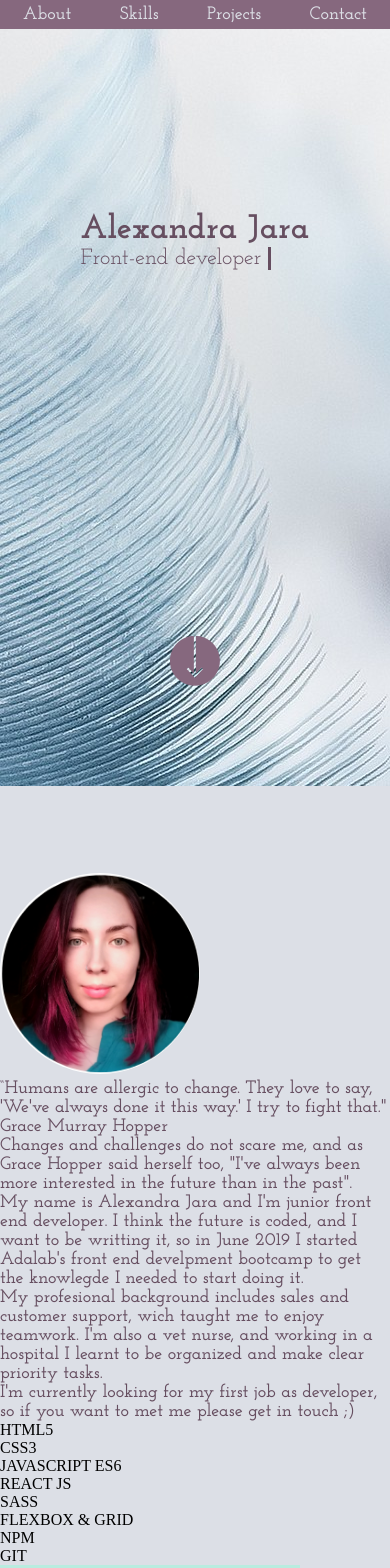
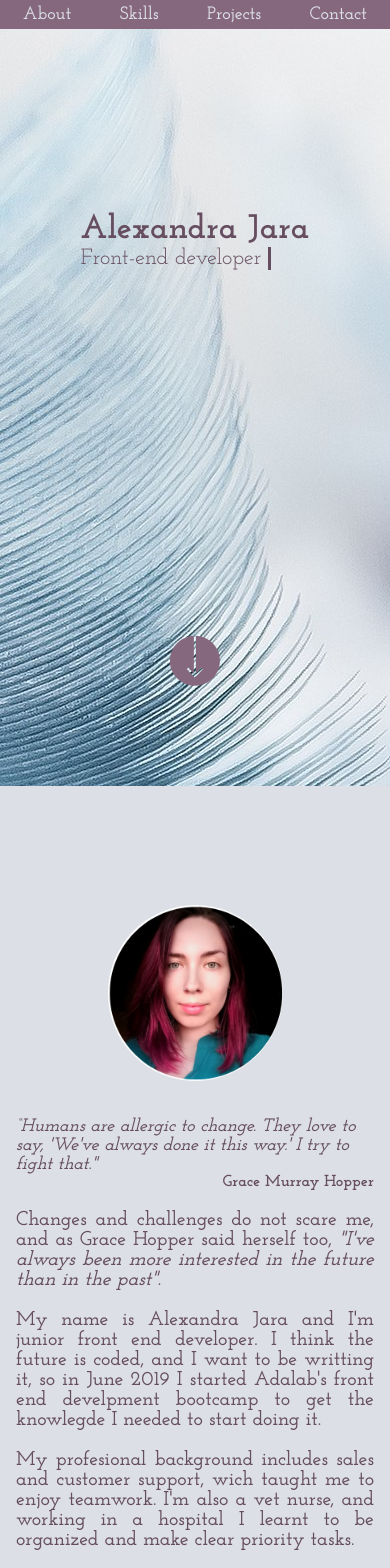
Before and after one commit to alexandrajaramz/portfolio, a React (Create React App) app: page / in a window 390 px wide. Shown: the top 1568 px of the page. Built offline with nearby package versions, Linux system fonts and the light colour scheme.

Commit message:
Bio for mobile done

```diff
--- a/src/components/Bio.js
+++ b/src/components/Bio.js
@@ -8,6 +8,7 @@ const Bio = () => {
       <div className="about__img-wrapper">
         <img className="about__img" src={alex} alt="Fotografía de Alexandra"/>
       </div>
+      <div className="about__text-wrapper">
         <div className="about__quote-wrapper">
           <p className="about__quote">
             “Humans are allergic to change. They love to say, 'We've always done it this way.' I try to fight that."
@@ -17,18 +18,19 @@ const Bio = () => {
           </p>
         </div>
         <div className="about__pitch-wrapper">
-        <p className="about__pitch-element">
-          Changes and challenges do not scare me, and as Grace Hopper said herself too, "I've always been more interested in the future than in the past".
+        <p className="about__pitch-element pitch-changes">
+          Changes and challenges do not scare me, and as Grace Hopper said herself too,<span className="future-quote"> "I've always been more interested in the future than in the past"</span>.
         </p>
-        <p className="about__pitch-element">
+        <p className="about__pitch-element pitch-name">
           My name is Alexandra Jara and I'm junior front end developer. I think the future is coded, and I want to be writting it, so in June 2019 I started Adalab's front end develpment bootcamp to get the knowlegde I needed to start doing it.
         </p>
-        <p className="about__pitch-element">
+        <p className="about__pitch-element pitch-bg">
           My profesional background includes sales and customer support, wich taught me to enjoy teamwork. I'm also a vet nurse, and working in a hospital I learnt to be organized and make clear priority tasks.
         </p>
-        <p className="about__pitch-element">
+        <p className="about__pitch-element pitch-job">
           I'm currently looking for my first job as developer, so if you want to met me please get in touch ;)
         </p>
+      </div>
       </div>
     </div>
   );
--- a/src/styles/Bio.scss
+++ b/src/styles/Bio.scss
@@ -1,7 +1,10 @@
 .about__bio {
+  padding: 1em;
+  display: flex;
+  flex-direction: column;
+  align-items: center;
   font-family: 'Josefin Slab', serif;
   font-weight: 600;
-  font-size: 18px;
   color: rgb(102, 78, 96);
 
   @media all and (min-width: 480px){
@@ -10,6 +13,30 @@
 }
 
 .about__img {
-  width: 200px;
+  margin-top: 1em;
+  width: 175px;
   border-radius: 50%;
 }
+
+.about__text-wrapper {
+  margin-top: 2em;
+  .about__quote {
+    font-style: italic;
+    font-size: 18px;
+  }
+  .about__grace {
+    text-align: right;
+    font-weight: 800;
+  }
+}
+
+.about__pitch-wrapper {
+  font-size: 20px;
+  .future-quote {
+    font-style: italic;
+  }
+  .about__pitch-element{
+    padding-top: 1em;
+    text-align: justify;
+  }
+}
```
Lines whose indentation alone changed are shown as unchanged.
